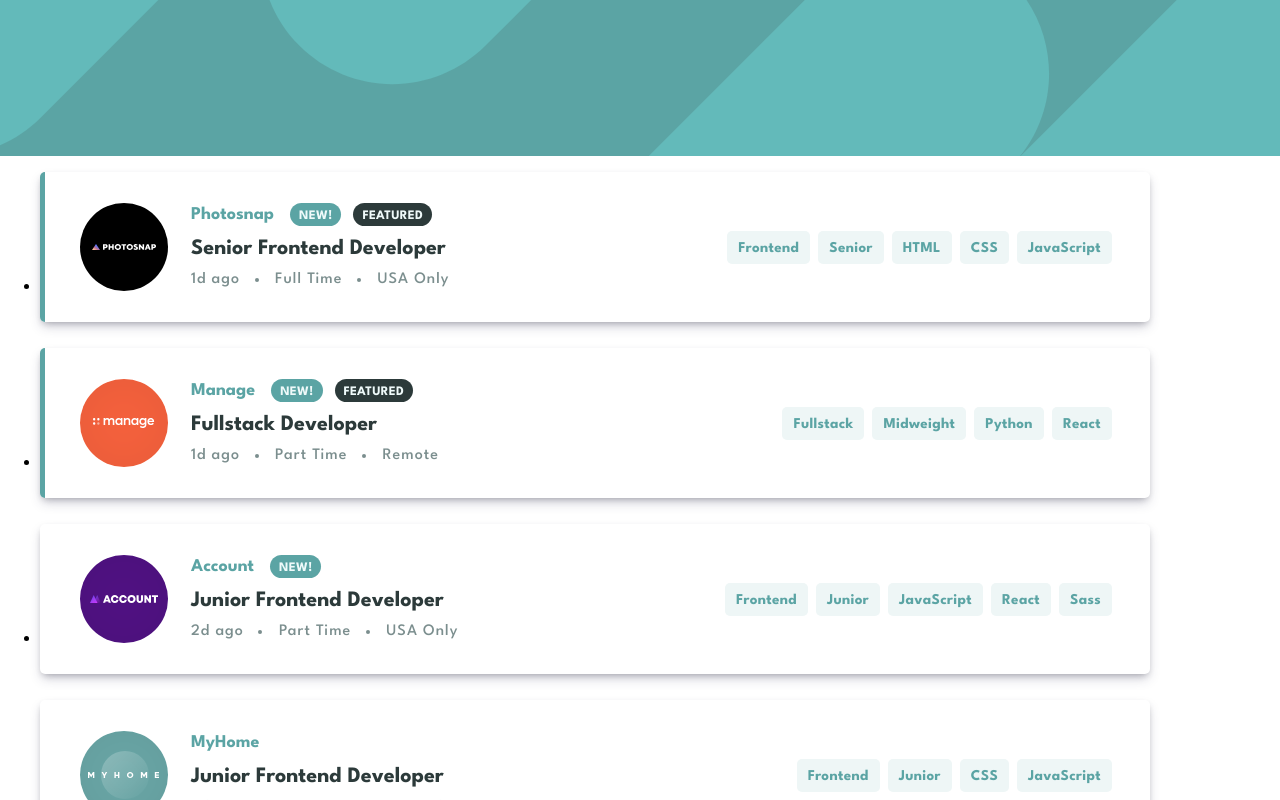
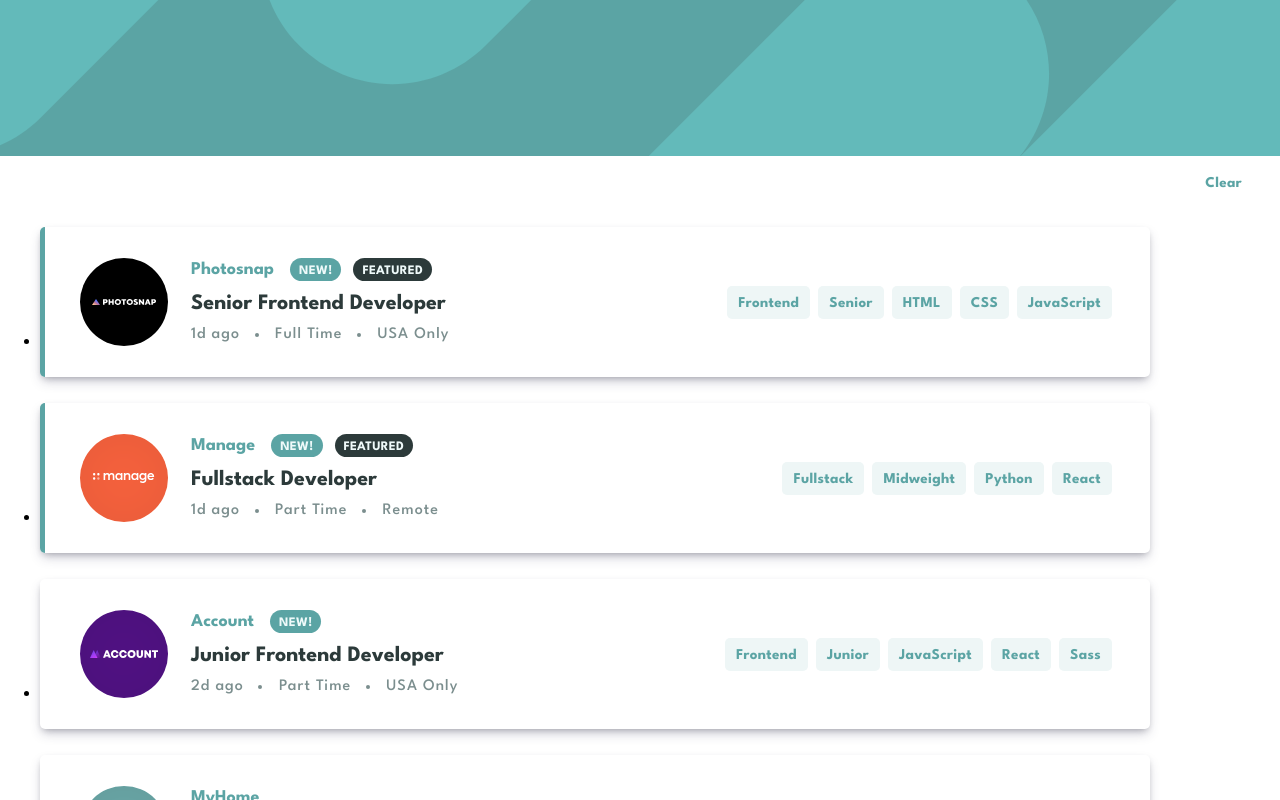
Before and after one commit to Bjorn86/fm-job-listings, a React (Create React App) app: page / in a window 1280 px wide. Shown: the top 800 px of the page. Built offline with nearby package versions, Linux system fonts and the light colour scheme.

Commit message:
feat(filter component): add Filter component
add Filter component

```diff
--- a/src/components/App/App.jsx
+++ b/src/components/App/App.jsx
@@ -4,6 +4,7 @@ import './App.scss';
 // IMPORT COMPONENTS
 import Card from '../../UI/Card/Card';
 import Header from '../Header/Header';
+import Filter from '../Filter/Filter';
 
 // OTHER IMPORTS
 import jobList from '../../assets/data/data.json';
@@ -13,6 +14,7 @@ function App() {
   return (
     <div className='app__content'>
       <Header />
+      <Filter />
       <ul style={{ width: '1105px' }}>
         {jobList.map((job) => (
           <Card key={job.id} {...job} />
--- /dev/null
+++ b/src/components/Filter/Filter.jsx
@@ -0,0 +1,19 @@
+// IMPORT STYLES
+import './Filter.scss';
+
+// IMPORT COMPONENTS
+import Stack from '../../UI/Stack/Stack';
+
+// FILTER COMPONENT
+function Filter() {
+  return (
+    <section className='filter'>
+      <Stack variant='removable' />
+      <button className='filter__btn-clear' type='button'>
+        Clear
+      </button>
+    </section>
+  );
+}
+
+export default Filter;
--- /dev/null
+++ b/src/components/Filter/Filter.scss
@@ -0,0 +1,20 @@
+@import '../../styles/mixins';
+@import '../../styles/variables';
+
+.filter {
+  padding: 20px 38px;
+  box-sizing: border-box;
+  display: flex;
+  justify-content: space-between;
+  border-radius: $br-small;
+  &__btn-clear {
+    padding: 0;
+    border: none;
+    @include font-main($textM, $color-desaturated-dark-cyan, 700, 1, 0.3px);
+    background-color: transparent;
+    cursor: pointer;
+    &:hover {
+      text-decoration: underline;
+    }
+  }
+}
--- a/src/components/Header/Header.jsx
+++ b/src/components/Header/Header.jsx
@@ -1,6 +1,7 @@
 // IMPORT STYLES
 import './Header.scss';
 
+// HEADER COMPONENT
 function Header() {
   return <header className='header' />;
 }
```
